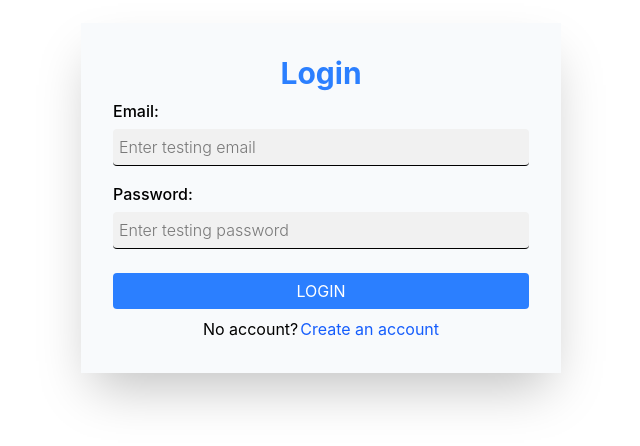
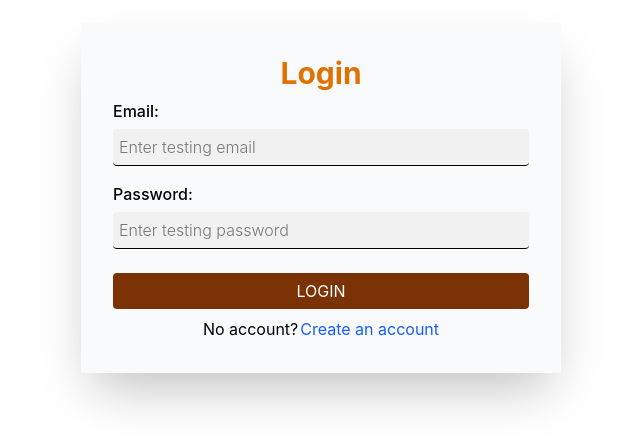
Before and after one commit to Anas390-web/Chat-web-app, a React (Vite) app in the folder client/: page /login in a window 1280 px wide. Shown: the part 202-648 px from the top of the page, without its empty margins (319-959 px from the left). Built offline with nearby package versions, Linux system fonts and the light colour scheme.

Commit message:
styles(Pages/Auth/Login): change styles
- Change text color of Login title from text-blue-500 to text-amber-600
- Change background color of Login button from bg-blue-500 to bg-amber-900

```diff
--- a/client/src/Pages/Auth/Login.jsx
+++ b/client/src/Pages/Auth/Login.jsx
@@ -3,7 +3,7 @@ import { NavLink } from "react-router"
 function Login() {
   return (
     <div className="h-auto w-full sm:w-120 p-8 flex-col-start justify-between gap-2 shadow-2xl  bg-slate-50">
-      <h1 className="text-blue-500">Login</h1>
+      <h1 className="text-amber-600">Login</h1>
       <form className="flex flex-col gap-4 w-full">
         <label className="flex flex-col gap-1.5 font-medium">
           Email:
@@ -19,7 +19,7 @@ function Login() {
             type="password"
             placeholder="Enter testing password" />
         </label>
-        <button className="bg-blue-500 text-white p-1.5 rounded-sm cursor-pointer mt-2">LOGIN</button>
+        <button className="text-white bg-amber-900 p-1.5 rounded-sm cursor-pointer mt-2">LOGIN</button>
       </form>
       <div className="flex gap-0.5">
         <p>No account?</p>
```
